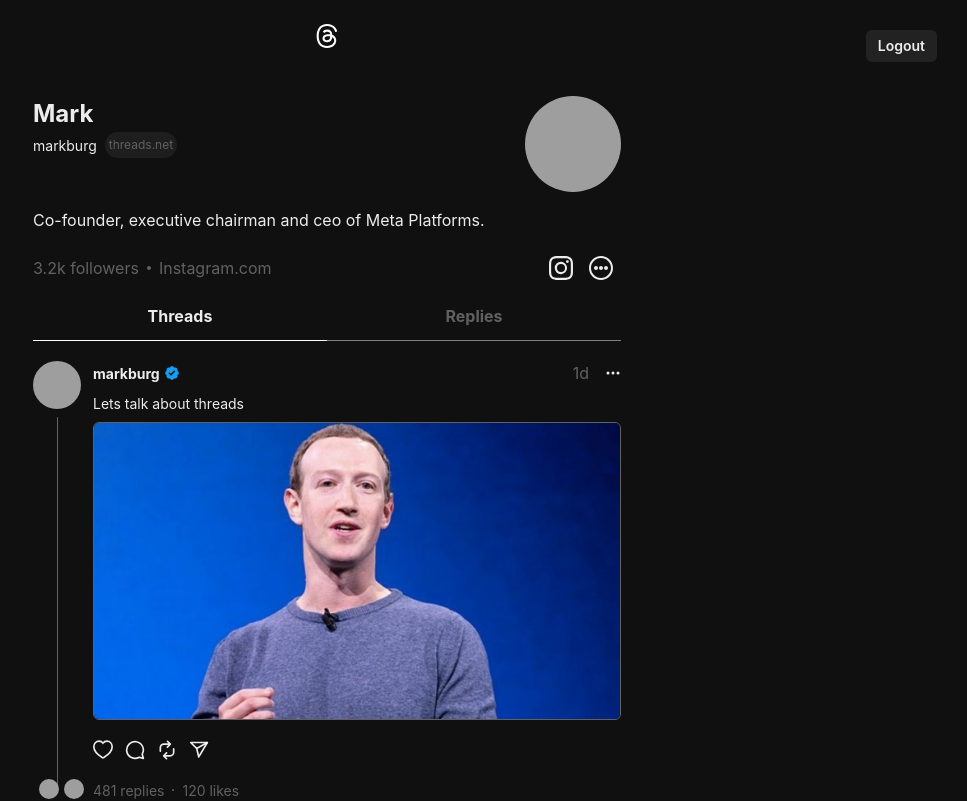
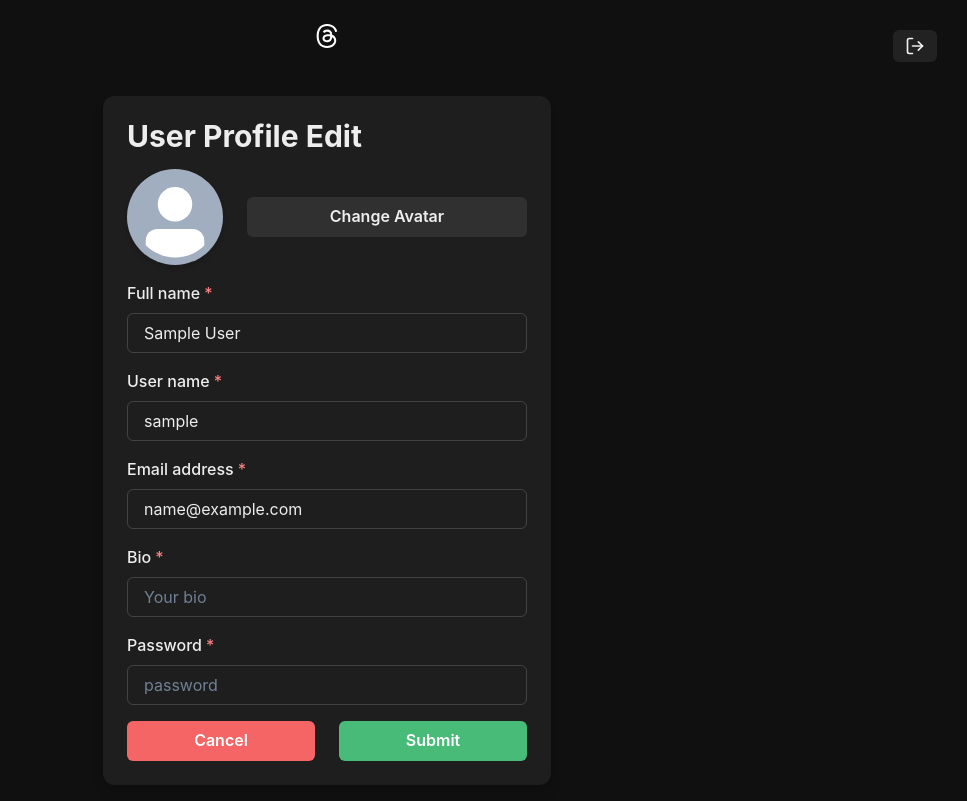
Before and after one commit to Mrinalani/Threads-Clone, a React (Vite) app: page /update in a window 1280 px wide. Shown: the top 801 px of the page, without its empty margins (313-1280 px from the left). Built offline with nearby package versions, Linux system fonts and the light colour scheme; sample sign-in values are in the browser's storage; grey boxes are pictures that could not be loaded.

Commit message:
Add UpdateProfilePage

```diff
--- a/src/App.jsx
+++ b/src/App.jsx
@@ -1,4 +1,4 @@
-import { Button, Container } from "@chakra-ui/react"
+import { Container } from "@chakra-ui/react"
 import { Navigate, Route, Routes } from "react-router-dom"
 import PostPage from "./pages/PostPage"
 import UserPage from "./pages/UserPage"
@@ -8,6 +8,7 @@
 import { useRecoilValue } from "recoil"
 import userAtom from "./atoms/userAtom"
 import LogoutButton from "./components/LogoutButton"
+import UpdateProfilePage from "./pages/updateProfilePage"
 
 
 function App() {
@@ -19,6 +20,9 @@
       <Routes>
         <Route path="/" element={user ? <HomePage /> : <Navigate to="/auth" />}/>
         <Route path="/auth" element={!user ? <AuthPage /> : <Navigate to="/" />}/>
+        <Route path="/update" element={user ? <UpdateProfilePage /> : <Navigate to="/auth" />}/>
+
+
         <Route path="/:username" element={<UserPage />}/>
         <Route path="/:username/post/:pId" element={<PostPage />}/>
       </Routes>
--- a/src/components/LogoutButton.jsx
+++ b/src/components/LogoutButton.jsx
@@ -3,7 +3,7 @@
 import { useSetRecoilState } from 'recoil'
 import userAtom from '../atoms/userAtom'
 import useShowToast from '../hooks/useShowToast'
-
+import {FiLogOut} from "react-icons/fi"
 const LogoutButton = () => {
     const setUser = useSetRecoilState(userAtom);
     const showToast = useShowToast();
@@ -32,7 +32,7 @@
     }
   return (
     <Button position={"fixed"} top={"30px"} right={"30px"} size={"sm"} onClick={handleLogout}>
-      Logout
+      <FiLogOut  size={20}/>
     </Button>
   )
 }
--- /dev/null
+++ b/src/hooks/usePreviewImage.js
@@ -0,0 +1,29 @@
+import { useState } from 'react'
+import useShowToast from './useShowToast'
+
+const usePreviewImage = () => {
+    const [imgUrl, setImageUrl] = useState(null)
+    const showToast = useShowToast
+
+    const handleImageChange = (e) => {
+      const file = e.target.files[0];
+      console.log(file)
+      if(file && file.type.startsWith("image/")){
+        console.log("jhj")
+          const reader = new FileReader()
+
+          reader.onloadend = () => {
+            setImageUrl(reader.result)
+          }
+
+          reader.readAsDataURL(file)
+      }else{
+          showToast("Invalid File Type", "please select an image file", "error")
+          setImageUrl(null)
+      }
+    }
+
+  return {handleImageChange, imgUrl}
+}
+
+export default usePreviewImage
--- /dev/null
+++ b/src/pages/UpdateProfilePage.jsx
@@ -0,0 +1,135 @@
+'use client'
+
+import {
+  Button,
+  Flex,
+  FormControl,
+  FormLabel,
+  Heading,
+  Input,
+  Stack,
+  useColorModeValue,
+  Avatar,
+  Center,
+} from '@chakra-ui/react'
+import { useRef, useState } from 'react'
+import { useRecoilState } from 'recoil'
+import userAtom from '../atoms/userAtom'
+import usePreviewImage from '../hooks/usePreviewImage'
+
+export default function UpdateProfilePage() {
+    const[user, setUser] = useRecoilState(userAtom)
+    const [inputs, setInputs] = useState({
+        name:user.name,
+        username:user.username,
+        email:user.email,
+        bio:user.bio,
+        password:"",
+    })
+    const fileRef = useRef(null)
+
+    const {handleImageChange, imgUrl} = usePreviewImage()
+  return (
+    <Flex
+      align={'center'}
+      justify={'center'}
+      my={6}
+      >
+      <Stack
+        spacing={4}
+        w={'full'}
+        maxW={'md'}
+        bg={useColorModeValue('white', 'gray.dark')}
+        rounded={'xl'}
+        boxShadow={'lg'}
+        p={6}
+        >
+        <Heading lineHeight={1.1} fontSize={{ base: '2xl', sm: '3xl' }}>
+          User Profile Edit
+        </Heading>
+        <FormControl id="userName">
+          <Stack direction={['column', 'row']} spacing={6}>
+            <Center>
+              <Avatar size="xl" boxShadow={"md"} src={imgUrl || user.profilePic}/>
+            </Center>
+            <Center w="full">
+              <Button w="full" onClick={() => fileRef.current.click()}>Change Avatar</Button>
+              <Input type='file' hidden ref={fileRef} onChange={handleImageChange}/>
+            </Center>
+          </Stack>
+        </FormControl>
+        <FormControl isRequired>
+          <FormLabel>Full name</FormLabel>
+          <Input
+            placeholder="John doe"
+            _placeholder={{ color: 'gray.500' }}
+            type="text"
+            value={inputs.name}
+            onChange={(e) => setInputs({...inputs, name: e.target.value})}
+          />
+        </FormControl>
+
+        <FormControl isRequired>
+          <FormLabel>User name</FormLabel>
+          <Input
+            placeholder="John doe"
+            _placeholder={{ color: 'gray.500' }}
+            type="text"
+            value={inputs.username}
+            onChange={(e) => setInputs({...inputs, username: e.target.value})}
+          />
+        </FormControl>
+        <FormControl  isRequired>
+          <FormLabel>Email address</FormLabel>
+          <Input
+            placeholder="your-email@example.com"
+            _placeholder={{ color: 'gray.500' }}
+            type="email"
+            value={inputs.email}
+            onChange={(e) => setInputs({...inputs, email: e.target.value})}
+          />
+        </FormControl>
+        <FormControl isRequired>
+          <FormLabel>Bio</FormLabel>
+          <Input
+            placeholder="Your bio"
+            _placeholder={{ color: 'gray.500' }}
+            type="text"
+            value={inputs.bio}
+            onChange={(e) => setInputs({...inputs, bio: e.target.value})}
+          />
+        </FormControl>
+        <FormControl isRequired>
+          <FormLabel>Password</FormLabel>
+          <Input
+            placeholder="password"
+            _placeholder={{ color: 'gray.500' }}
+            type="password"
+            value={inputs.password}
+            onChange={(e) => setInputs({...inputs, password: e.target.value})}
+          />
+        </FormControl>
+        <Stack spacing={6} direction={['column', 'row']}>
+          <Button
+            bg={'red.400'}
+            color={'white'}
+            w="full"
+            _hover={{
+              bg: 'red.500',
+            }}>
+            Cancel
+          </Button>
+          <Button
+            bg={'green.400'}
+            color={'white'}
+            w="full"
+            _hover={{
+              bg: 'green.500',
+            }}>
+            Submit
+          </Button>
+        </Stack>
+      </Stack>
+    </Flex>
+  )
+}
```
Also changed, not shown: 1 other file (tests, documents, lock files or other folders).
